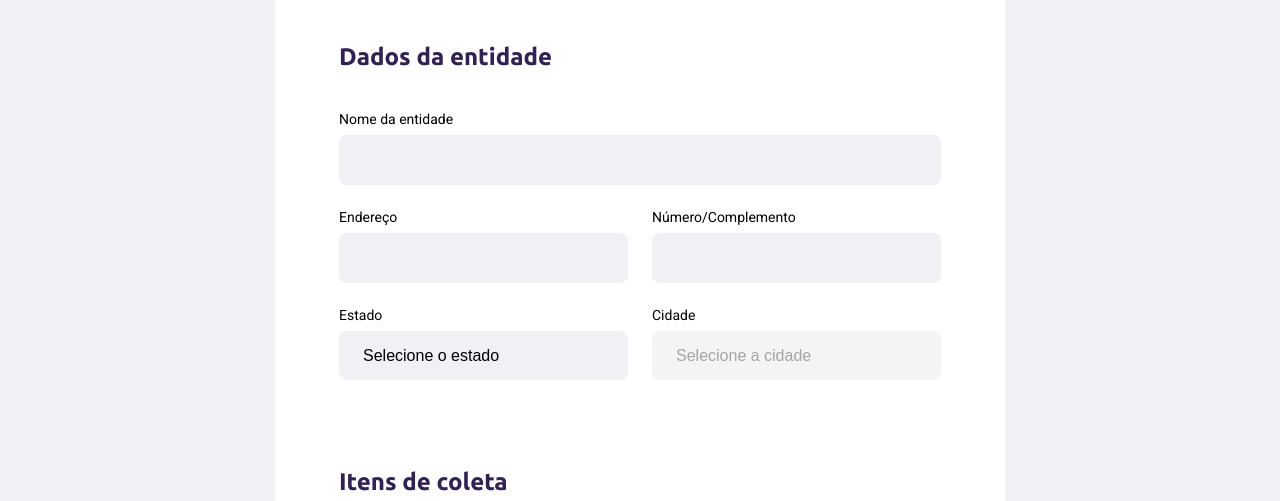
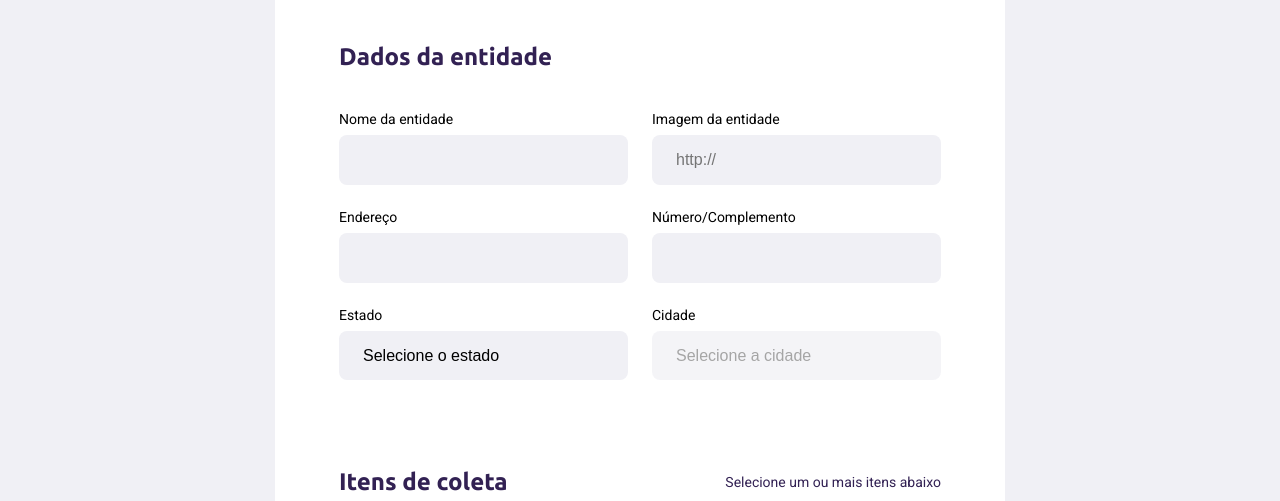
Before and after one commit to luizfverissimo/next-level-week, a website: page src/views/create-point.html in a window 1280 px wide. Shown: the part 299-800 px from the top of the page. Drawn offline with nearby package versions, Linux system fonts and the light colour scheme; files that its build step writes are made by us from their sources; no server answers.

Commit message:
pendências

```diff
--- a/public/styles/create-point.css
+++ b/public/styles/create-point.css
@@ -45,10 +45,21 @@ form fieldset {
 
 form legend {
   margin-bottom: 40px;
+
+  display: flex;
+  align-items: center;
+  justify-content: space-between;
+
+  width: 100%;
 }
 
 form legend h2 {
   font-size: 24px;
+}
+
+form legend span {
+  font-size: 14px;
+  color: var(--title-color);
 }
 
 form .field {
--- a/src/views/create-point.html
+++ b/src/views/create-point.html
@@ -21,10 +21,16 @@
             <h2>Dados da entidade</h2>
           </legend>
 
+        <div class="field-group">
           <div class="field">
             <label for="name">Nome da entidade</label>
             <input type="text" name="name" required />
           </div>
+          <div class="field">
+            <label for="name">Imagem da entidade</label>
+            <input type="url" name="image" placeholder="http://" required />
+          </div>
+        </div>
 
           <div class="field-group">
             <div class="field">
@@ -57,6 +63,7 @@
         <fieldset>
           <legend>
             <h2>Itens de coleta</h2>
+            <span>Selecione um ou mais itens abaixo</span>
           </legend>
 
           <div class="items-grid">
```
